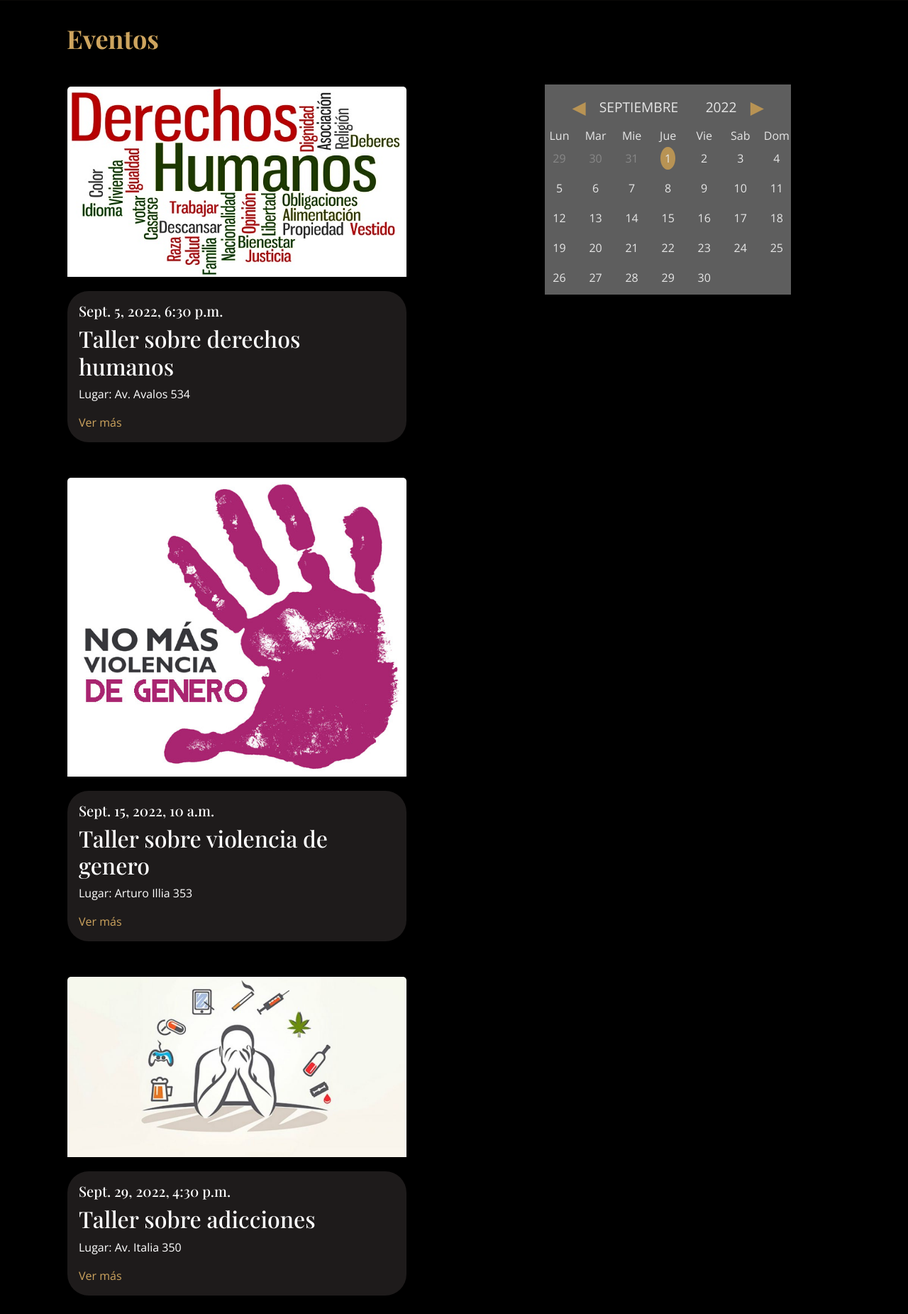
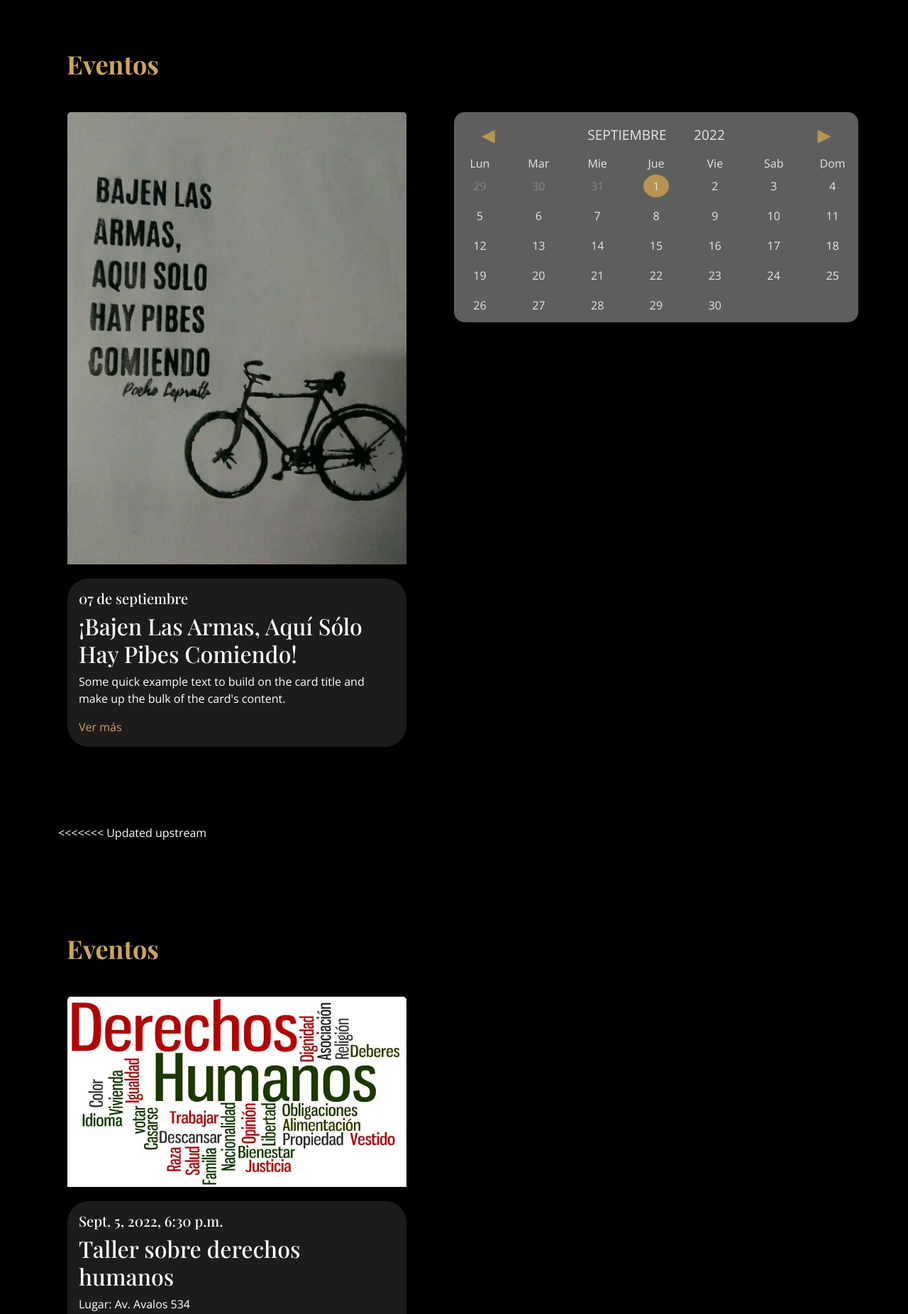
Before and after one commit to EstebanOrdenavia/Proyecto2022CEB, a Django app: a page that uses templates/base.html in a window 1280 px wide. Shown: the part 97-1948 px from the top of the page at 71% size. Run offline with Django 3.2, Linux system fonts and the light colour scheme; data comes from the database, SQL or seed files in the repository; some libraries are stand-ins or nearby versions; some web fonts are replaced.

Commit message:
detalles finales

```diff
--- a/static/css/styles.css
+++ b/static/css/styles.css
@@ -244,8 +244,8 @@
 }
 
 .navbar a:hover,
-.navbar .active,
-.navbar .active:focus,
+/* .navbar .active, */
+/* .navbar .active:focus, */
 .navbar li:hover>a {
   color: #d9ba85;
 }
@@ -761,6 +761,7 @@
   position: relative;
 }
 
+
 .about .about-img::before {
   position: absolute;
   left: 20px;
@@ -1490,30 +1491,17 @@
 --bs-card-bg:none;
 
 }
+
 .iniciarsesion{
   color: rgb(255, 255, 255);
   font-family: "Open Sans", sans-serif;
   font-size: 32px;
 }
 
-.about-img {
-  opacity: 0.4;
-}
+
 
 
 /*-------------------------------------------------------------------------------*/
-.calendar {
-    background: dimgrey;
-    /* width: 25%; */
-    max-width: 400px;
-    margin: 1em auto;
-    padding: .5em 0;
-    display: block;
-    position: absolute;
-    left: 60%;
-    top: 200px;
-    opacity: 0.9;
-    }
 
 .calendar__info {
     display: -webkit-box;
@@ -1578,7 +1566,7 @@
         border-radius: 50%;
         background-size: 100% auto;
         border-style:solid black;
-        opacity: 0.6;
+
     }
 
 .boton-info:hover{
@@ -1603,3 +1591,17 @@
     background: #000000;
     color: #fff;
  }
+
+
+ .page-link {
+    background-color: #000;
+    color: #fff;
+ }
+
+
+ .active>.page-link, .page-link.active {
+    z-index: 3;
+    color: var(--bs-pagination-active-color);
+    background-color: rgb(205, 164, 94);
+    border-color: rgb(205, 164, 94);
+}
--- a/templates/base.html
+++ b/templates/base.html
@@ -116,14 +116,14 @@
 
     <div class="container">
         <div class="copyright">
-        &copy; <strong><span></span></strong>.
+        &copy; <strong><span>Copyright Comunidades Eclesiales de Base. Todos los derechos reservados</span></strong>.
         </div>
         <div class="credits">
         <!-- All the links in the footer should remain intact. -->
         <!-- You can delete the links only if you purchased the pro version. -->
         <!-- Licensing information: https://bootstrapmade.com/license/ -->
         <!-- Purchase the pro version with working PHP/AJAX contact form: https://bootstrapmade.com/restaurantly-restaurant-template/ -->
-        <!-- Designed by <a href="https://bootstrapmade.com/">BootstrapMade</a> -->
+        Designed by <a href="https://bootstrapmade.com/"> Grupo Nro"6" del Informatorio 2022</a>
         </div>
     </div>
     </footer><!-- End Footer -->
--- a/templates/eventos/eventos.html
+++ b/templates/eventos/eventos.html
@@ -6,7 +6,13 @@
 {% block contenido %}
 
     <div class="container">
-        <div class="calendar calendar">
+        <br>
+        <br>
+        <br>
+        <br>
+
+        <div class="row">
+            <div class="col-lg-6 order-2 order-lg-2" style="background: dimgrey; padding: 0.5em 0; opacity: 0.9; border-radius: 15px; margin-top: 159px; height: fit-content; margin-bottom: 20px;">
                 <div class="calendar__info">
                     <div class="calendar__prev" id="prev-month">&#9664;</div>
                     <div class="calendar__month" id="month"></div>
@@ -26,6 +32,33 @@
 
                 <div class="calendar__dates" id="dates"></div>
             </div>
+            <section id="menu" class="menu section-bg col-lg-6 pt-4 pt-lg-0 order-1 order-lg-1 ">
+                <div class="container" data-aos="fade-up">
+
+                    <div class="section-title">
+                        <br>
+
+                    </div>
+                    <div class="section-title">
+                        <p>Eventos</p>
+                    </div>
+                    <!--Acá tendría que ir el for-->
+
+                    <div class="card" style="width: 30rem;">
+                        <img src="{% static 'img/bicicleta.jpg'%}" class="card-img-top" alt="...">  <!--Imagen-->
+                    <div class="card-body">
+                        <h5>07 de septiembre</h5> <!--Fecha-->
+                        <h2 class="card-title">¡Bajen Las Armas, Aquí Sólo Hay Pibes Comiendo!</h2> <!--Titulo-->
+                        <p class="card-text">Some quick example text to build on the card title and make up the bulk of the card's content.</p>
+                        <a href="{% url 'eventos:detalleEventos' %}" class=" btn-menu animated fadeInUp scrollto">Ver más</a>
+                    </div>
+              </div>
+              <br>
+              <br>
+              <!--Acá terminaría el for-->
+            </section>
+        </div>
+<<<<<<< Updated upstream
         <section id="menu" class="menu section-bg">
             <div class="container" data-aos="fade-up">
 
@@ -52,8 +85,10 @@
             {% endfor %}
           <!--Acá terminaría el for-->
         </section>
+=======
+
+>>>>>>> Stashed changes
     </div>
-
 
 
 
--- a/templates/historia.html
+++ b/templates/historia.html
@@ -43,7 +43,7 @@
         <div class="row"> <!--dos culumnas-->
             <div class="col-lg-6 order-1 order-lg-2" data-aos="zoom-in" data-aos-delay="100">
                 <div class="historia-img">
-                    <img src="{% static 'img/talleres3.jpg' %}" alt="" width="100%"> <!--Cambiar imagen-->
+                    <img src="{% static 'img/grupal2.jpg' %}" alt="" width="100%"> <!--Cambiar imagen-->
                 </div>
             </div>
             <div class="col-lg-6 pt-4 pt-lg-0 order-2 order-lg-1 content">
@@ -86,7 +86,7 @@
         <div class="row"> <!--dos culumnas-->
             <div class="col-lg-6 order-1 order-lg-2" data-aos="zoom-in" data-aos-delay="100">
                 <div class="historia-img">
-                    <img src="{% static 'img/talleres3.jpg' %}" alt="" width="100%"> <!--Cambiar imagen-->
+                    <img src="{% static 'img/grupal3.jpg' %}" alt="" width="100%"> <!--Cambiar imagen-->
                 </div>
             </div>
             <div class="col-lg-6 pt-4 pt-lg-0 order-2 order-lg-1 content">
@@ -124,7 +124,7 @@
         <div class="row"> <!--dos culumnas-->
             <div class="col-lg-6 order-1 order-lg-1" data-aos="zoom-in" data-aos-delay="100">
                 <div class="historia-img">
-                    <img src="{% static 'img/talleres3.jpg' %}" alt="" width="100%"> <!--Cambiar imagen-->
+                    <img src="{% static 'img/grupal1.jpg' %}" alt="" width="100%"> <!--Cambiar imagen-->
                 </div>
             </div>
             <div class="col-lg-6 pt-4 pt-lg-0 order-2 order-lg-2 content">
--- a/templates/noticias/noticias.html
+++ b/templates/noticias/noticias.html
@@ -65,7 +65,7 @@
                 <nav class="d-flex justify-content-center">
                     <ul class="pagination">
                         {% if noticias.has_previous %}
-                            <li class="page-item">
+                            <li class="page-item ">
                                 <a class="page-link" href="?page=1">Primera</a>
                             </li>
                             <li class="page-item">
```
Also changed, not shown: static/img/Justicia-social-Naciones-Unidas .jpg (deleted), static/img/educacionlogo.jpg (deleted), static/img/estrella-manos.jpg (deleted), static/img/eventoslogo.jpg (deleted), static/img/favicon.png (deleted), static/img/figura-papel.jpg (deleted), static/img/grupal1.JPG (added), static/img/grupal2.JPG (added), static/img/grupal3.JPG (added), static/img/icono_seguridad.jpg (deleted), static/img/logo-redondo.jpg (deleted), static/img/planeta.jfif (deleted), static/img/ronda.jpg (deleted). Lines whose indentation alone changed are shown as unchanged.
